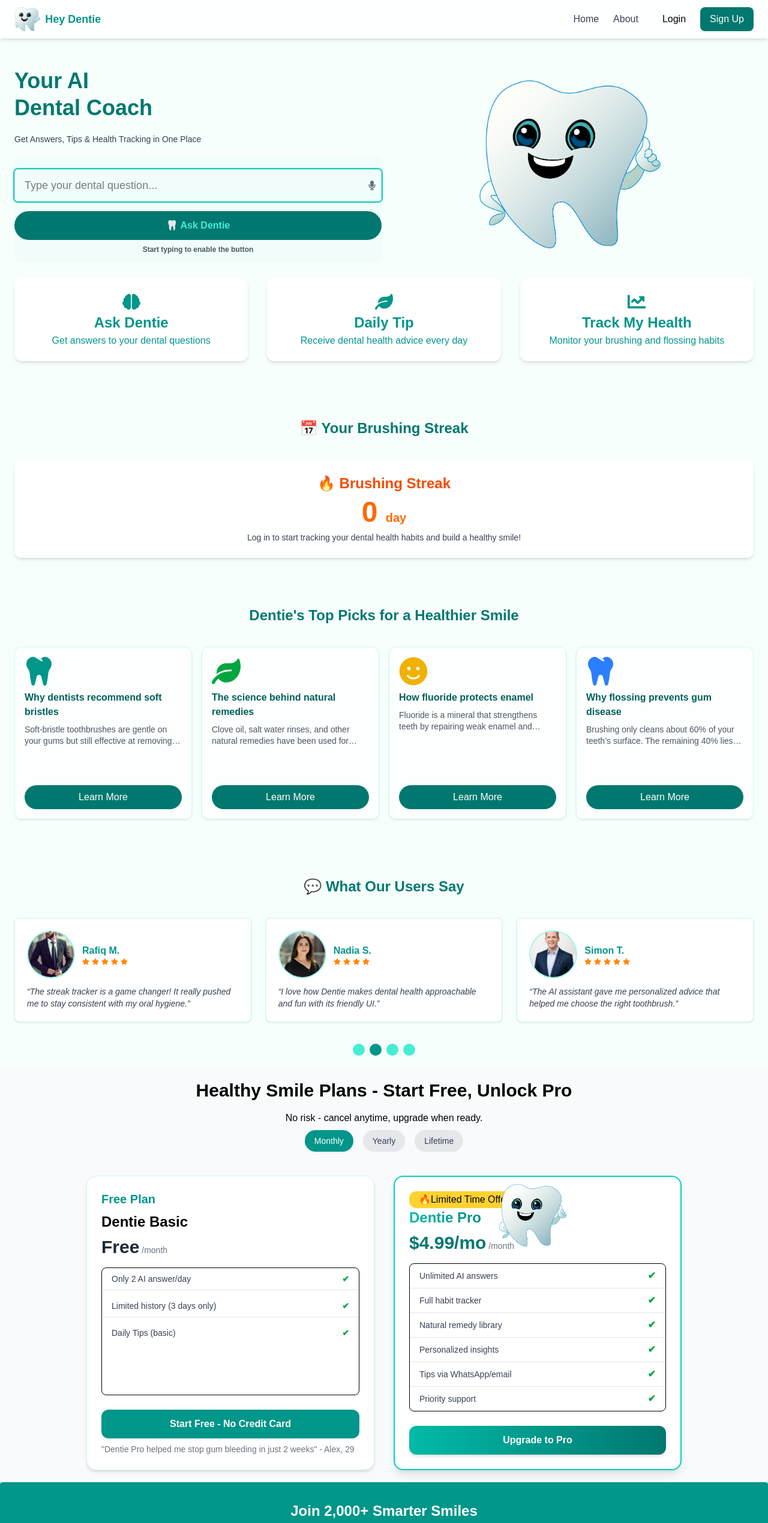
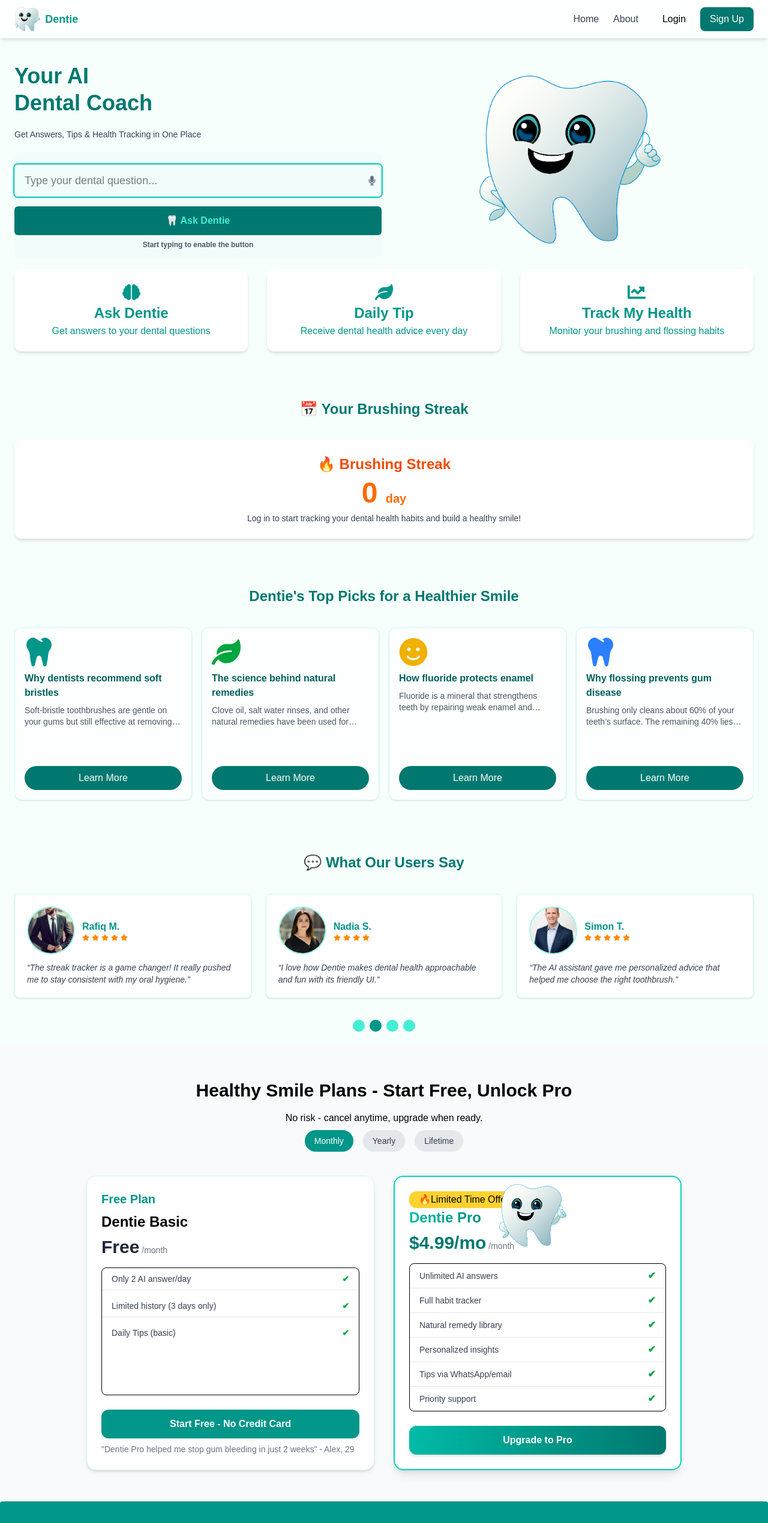
Before and after one commit to ibnul42/hey-dentie, a React (Vite) app in the folder frontend/: page / in a window 1280 px wide. Shown: the top 2539 px of the page at 60% size. Built offline with nearby package versions, Linux system fonts and the light colour scheme.

Commit message:
design changes

```diff
--- a/frontend/src/components/Chat.jsx
+++ b/frontend/src/components/Chat.jsx
@@ -11,6 +11,7 @@ const Chat = ({
   title = true,
   placeholder = "Type your dental question...",
   buttonText = "🦷 Ask Dentie",
+  rounded = "rounded-full",
 }) => {
   const [question, setQuestion] = useState("");
   const [answer, setAnswer] = useState("");
@@ -178,12 +179,12 @@ const Chat = ({
       </div>
 
       <div className="relative w-full mb-4">
-        <GradientButton>
+        <GradientButton rounded={rounded}>
           <button
             onClick={handleAsk}
             disabled={loading || !question.trim() || !user}
             aria-disabled={loading || !question.trim() || !user}
-            className={`w-full py-2 md:py-3 rounded-full overflow-hidden font-semibold text-sm md:text-base transition-colors
+            className={`w-full py-2 md:py-3 overflow-hidden font-semibold text-sm md:text-base transition-colors
     ${
       loading || !question.trim() || !user
         ? "text-teal-300 cursor-not-allowed"
--- a/frontend/src/components/DentieRecommends.jsx
+++ b/frontend/src/components/DentieRecommends.jsx
@@ -57,7 +57,7 @@ const FlipCard = ({ item, index, activeIndex, setActiveIndex }) => {
   };
 
   return (
-    <div className="min-w-[240px] w-full aspect-square">
+    <div className="min-w-[240px] w-full">
       <div className="[perspective:1000px]">
         <div
           className={`relative w-full h-72 transition-transform duration-500 [transform-style:preserve-3d] ${
--- a/frontend/src/components/Header.jsx
+++ b/frontend/src/components/Header.jsx
@@ -56,7 +56,7 @@ const Header = () => {
       >
         <img src={logo} alt="Dentie Logo" className="h-10" />
         <span className="font-bold text-lg text-teal-600 whitespace-nowrap">
-          Hey Dentie
+          Dentie
         </span>
       </div>
 
--- a/frontend/src/components/PricingSection.jsx
+++ b/frontend/src/components/PricingSection.jsx
@@ -75,8 +75,8 @@ export default function PricingSection({ premiumRef }) {
   };
 
   return (
-    <section ref={premiumRef} className="py-5 bg-gray-50">
-      <div className="max-w-5xl mx-auto px-4 text-center">
+    <section ref={premiumRef} className="py-5 md:py-7 bg-gray-50">
+      <div className="max-w-5xl mx-auto px-4 md:py-5 lg:py-8 text-center">
         <h2 className="text-3xl font-bold mb-2">
           Healthy Smile Plans - Start Free, Unlock Pro
         </h2>
--- a/frontend/src/pages/Home.jsx
+++ b/frontend/src/pages/Home.jsx
@@ -52,7 +52,7 @@ const Home = () => {
     <div className="">
       <div className="flex-1 py-1 md:py-3 lg:py-5 w-full max-w-[1440px] mx-auto">
         {/* Hero Section */}
-        <section className="py-5 lg:py-7">
+        <section className="py-5">
           <div className="max-w-full mx-auto grid grid-cols-12 items-center gap-2 justify-between px-3 md:px-6">
             {/* Left Content */}
             <div className="col-span-7 md:col-span-6 text-left space-y-1 lg:space-y-5">
@@ -63,7 +63,7 @@ const Home = () => {
               <p className="text-sm text-gray-700">
                 Get Answers, Tips & Health Tracking in One Place
               </p>
-              <Chat border={false} title={false} />
+              <Chat border={false} title={false} rounded="rounded-md" />
               {/* <div className="max-w-7xl mx-auto bg-white border border-teal-200 rounded-lg shadow-md p-5 mb-8">
                 <h3 className="text-lg font-semibold mb-3 text-teal-700 text-center">
                   👀 See How Dentie Helps Instantly
@@ -168,7 +168,7 @@ const Home = () => {
         </div>
 
         {/* Render Selected Component */}
-        <div className="py-5 lg:py-7 px-4">{renderComponent()}</div>
+        <div className="py-5 px-4">{renderComponent()}</div>
       </div>
       {/* Additional Sections */}
       <div className="py-0 md:py-1 lg:py-5">
--- a/frontend/src/pages/Login.jsx
+++ b/frontend/src/pages/Login.jsx
@@ -3,6 +3,7 @@ import { useNavigate } from "react-router-dom";
 import { AuthContext } from "../lib/AuthContext";
 import { toast } from "react-toastify";
 import { GoogleLogin } from "@react-oauth/google";
+import GradientButton from "../components/GradientButton";
 
 const Login = () => {
   const navigate = useNavigate();
@@ -90,12 +91,14 @@ const Login = () => {
 
           {errorMsg && <p className="text-red-500 text-sm">{errorMsg}</p>}
 
-          <button
-            type="submit"
-            className="w-full bg-teal-500 hover:bg-teal-600 text-white py-2 rounded cursor-pointer"
-          >
-            Login
-          </button>
+          <GradientButton rounded="rounded-md">
+            <button
+              type="submit"
+              className="w-full text-white py-2 rounded cursor-pointer"
+            >
+              Login
+            </button>
+          </GradientButton>
         </form>
 
         <div className="my-4 text-center text-gray-500 text-sm">or</div>
--- a/frontend/src/pages/Register.jsx
+++ b/frontend/src/pages/Register.jsx
@@ -3,6 +3,7 @@ import { useNavigate } from "react-router-dom";
 import { toast } from "react-toastify";
 import { GoogleLogin } from "@react-oauth/google";
 import { AuthContext } from "../lib/AuthContext";
+import GradientButton from "../components/GradientButton";
 
 const Register = () => {
   const navigate = useNavigate();
@@ -136,13 +137,14 @@ const Register = () => {
           />
 
           {errorMsg && <p className="text-red-500 text-sm">{errorMsg}</p>}
-
-          <button
-            type="submit"
-            className="w-full bg-teal-500 hover:bg-teal-600 text-white py-2 rounded cursor-pointer"
-          >
-            Register
-          </button>
+          <GradientButton rounded="rounded-md">
+            <button
+              type="submit"
+              className="w-full text-white py-2 rounded cursor-pointer"
+            >
+              Register
+            </button>
+          </GradientButton>
         </form>
 
         <div className="my-4 text-center text-gray-500 text-sm">or</div>
```
Also changed, not shown: 1 other file (tests, documents, lock files or other folders).
